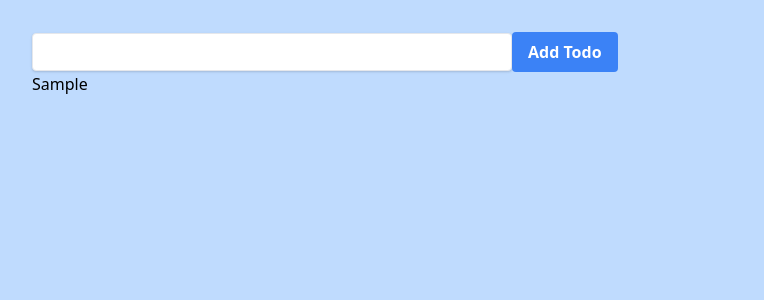
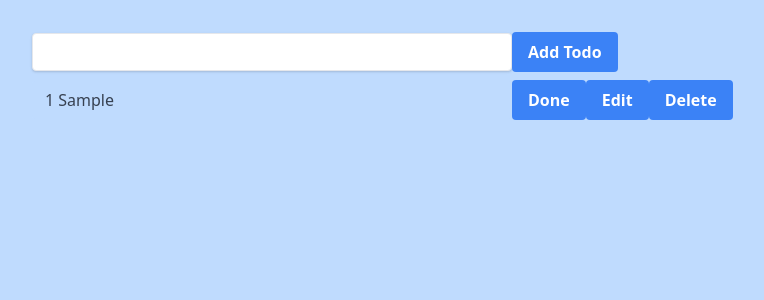
Before and after one commit to Tigran-Khanaghyan/ReactJs, a React (Create React App) app in the folder to-do/: page / in a window 1280 px wide. Both pictures are taken after typing "Sample" into the empty fields and a click on the button "Add Todo". Shown: the top 300 px of the page, without its empty margins (8-772 px from the left). Built offline with nearby package versions, Linux system fonts and the light colour scheme.

Commit message:
feat: add buttons for todos

```diff
--- a/to-do/src/Components/Input/Input.jsx
+++ b/to-do/src/Components/Input/Input.jsx
@@ -13,17 +13,26 @@ let InputClassNames = ClassNames([
   "focus:outline-none",
   "focus:shadow-outline",
 ]);
-
-// let listClassNames = ClassNames([
-
-// ])
-
+let todoClassNames = ClassNames([
+  "border rounded",
+  "w-2/5",
+  "py-2",
+  "px-3",
+  "text-gray-700",
+  "leading-tight",
+  "focus:outline-none",
+  "bg-blue-200",
+  "border-transparent"
+]);
 export default function Input(props) {
   return (
     <input
       type="text"
+      environment={props.environment}
       value={props.value}
-      className={InputClassNames}
+      className={
+        props.environment === "input" ? InputClassNames : todoClassNames
+      }
       onChange={props.handleChange}
       name={props.name}
     />
@@ -33,4 +42,7 @@ export default function Input(props) {
 Input.propTypes = {
   handleChange: PropTypes.func,
   name: PropTypes.string,
+  value: PropTypes.string,
+  class: PropTypes.string,
+  environment: PropTypes.string,
 };
--- a/to-do/src/Components/List/List.jsx
+++ b/to-do/src/Components/List/List.jsx
@@ -1,10 +1,22 @@
+import Input from "../Input/Input";
+import Button from "../Button/Button";
+
+let ClassNames = require("classnames");
+
+let listClassNames = ClassNames(["mt-2"])
+
 export default function List(props) {
   return (
-    <ul>
-      {props.todos.map((item) => {
+    <ul className={listClassNames}>
+      {props.todos.map((item , index) => {
         return (
-          <li>{item.text}</li>
-        )
+          <li>
+            <Input value={index + 1 + " " + item.text} environment="todo" />
+            <Button content="Done" name="edit-todo"/>
+            <Button content="Edit" name="edit-todo"/>
+            <Button content="Delete" name="edit-todo"/>
+          </li>
+        );
       })}
     </ul>
   );
--- a/to-do/src/Components/ToDo/ToDo.jsx
+++ b/to-do/src/Components/ToDo/ToDo.jsx
@@ -56,6 +56,7 @@ export default class ToDo extends React.Component {
       <div className={ToDoTailWindStylesList}>
         <Input
           name="todo"
+          environment="input"
           value={this.state.toDoInputValue}
           handleChange={this.handleChange}
         />
```
